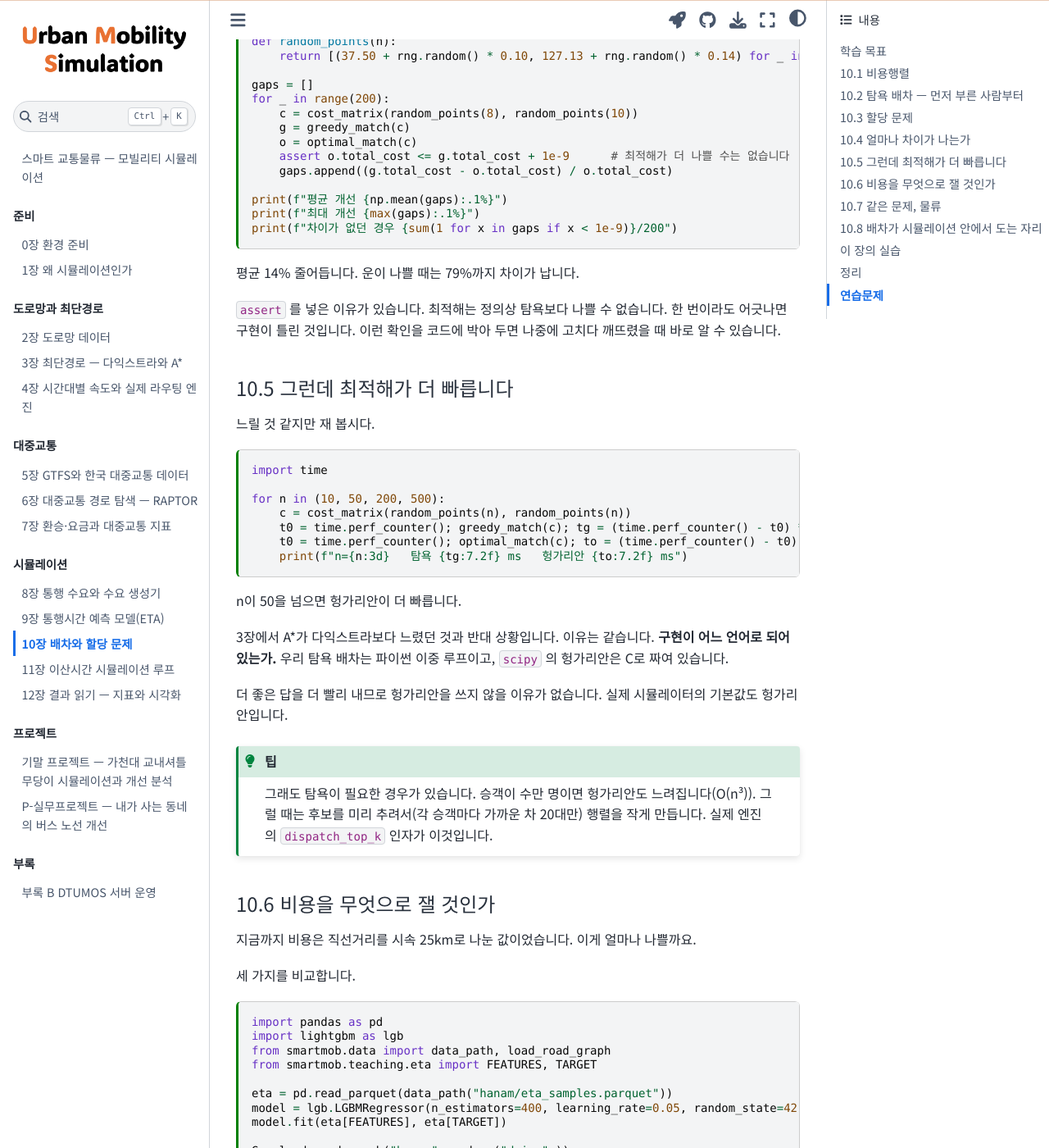
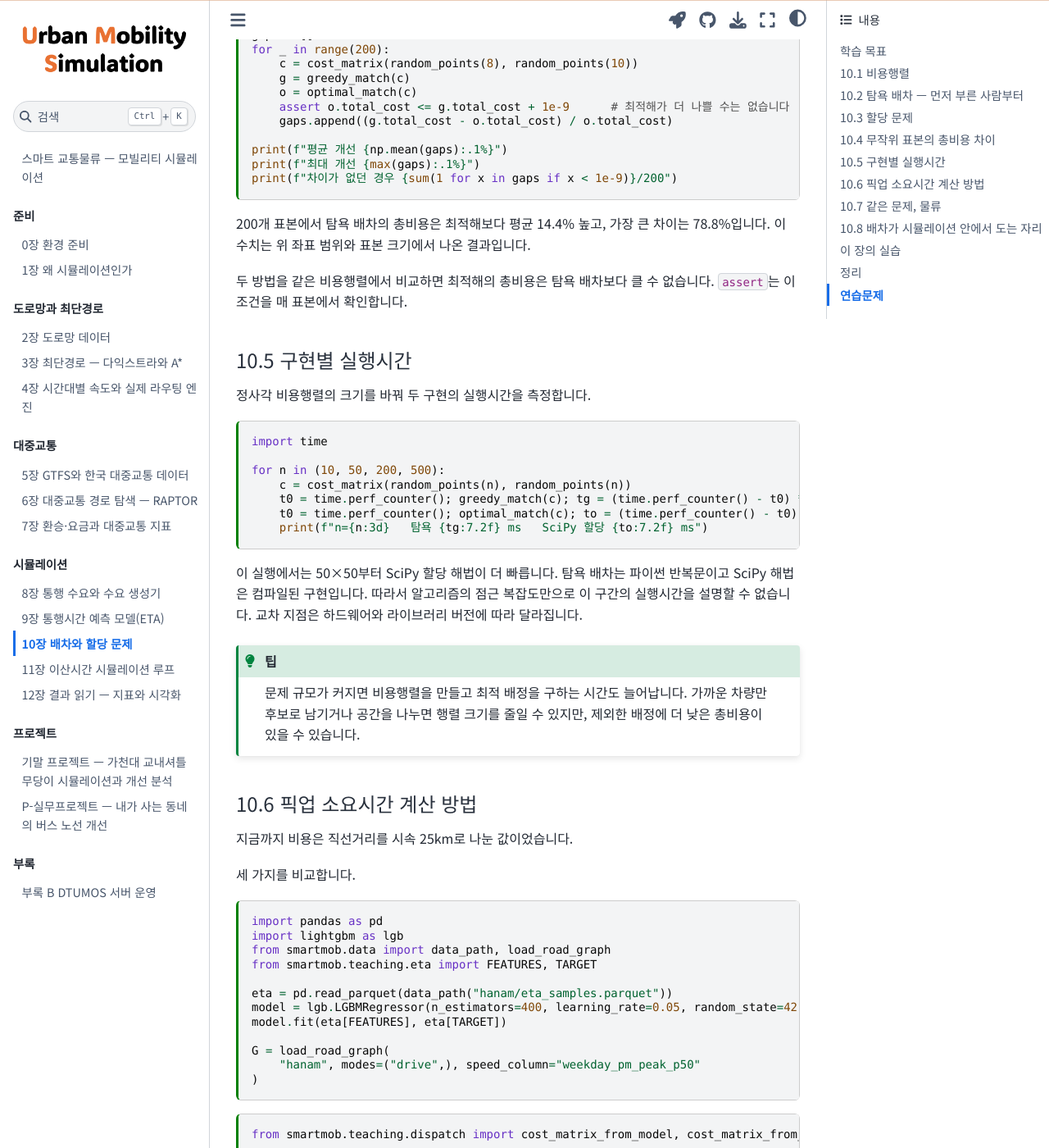
Before and after one commit to jihoyeo/mobility-simulation-book, a Jupyter Book: the page built from ko/ch10_dispatch.md, in a window 1280 px wide and 1400 px high, scrolled down 2062 px. Shown: the whole window at 82% size. Built offline with Jupyter Book 1.0.4 settings and Sphinx 7.4.7 and the Sphinx Book theme 1.1.4, drawn with Linux system fonts in a browser that asks for light colours; some of the changed text lies outside the part shown.

Commit message:
10장 할당 문제 설명과 시간대 비교 교정
20!의 규모와 SciPy 할당 구현명을 바로잡고 표본 결과를 일반화한 문장을 삭제합니다. ETA와 도로망의 시간대 조건을 맞추고 물류 할당과 차량경로 문제를 구분합니다.

````diff
--- a/ko/ch10_dispatch.md
+++ b/ko/ch10_dispatch.md
@@ -14,11 +14,9 @@
 
 # 10장 배차와 할당 문제
 
-승객 세 명이 거의 동시에 택시를 부르고, 근처에 빈 차가 세 대 있습니다. 누구에게 어느 차를 보낼까요.
+여러 요청을 여러 빈 차량에 동시에 배정하려면 요청마다 차량 한 대를 선택해야 합니다. 각 요청을 따로 처리하면 같은 차량이 여러 요청의 최근접 차량일 때 처리 순서에 따라 결과가 달라집니다.
 
-당연해 보이는 답은 "각자 가장 가까운 차"입니다. 그런데 세 사람의 가장 가까운 차가 같은 차일 수 있습니다. 먼저 부른 사람에게 주면 나머지 둘은 멀리 있는 차를 받습니다.
-
-전체를 놓고 보면 더 나은 짝이 있을 수 있습니다. 이 장에서 그 짝을 찾습니다.
+이 장에서는 요청과 차량 사이의 픽업 시간을 비용행렬로 만들고, 처리 순서에 따른 탐욕 배차와 총비용을 최소화하는 할당 문제 해법을 비교합니다.
 
 ## 학습 목표
 
@@ -29,7 +27,7 @@
 
 ## 10.1 비용행렬
 
-문제를 표로 적으면 명확해집니다. 행이 승객, 열이 차량, 칸이 그 차가 그 승객에게 가는 데 걸리는 시간입니다.
+비용행렬의 행은 승객, 열은 차량이며 각 칸에는 해당 차량의 픽업 소요시간이 들어갑니다.
 
 ```{code-cell} python
 import numpy as np
@@ -63,9 +61,7 @@
 print(f"\n총 대기 {result.total_cost:.2f}분")
 ```
 
-승객 0이 차량 0을 가져갑니다. 승객 1은 차량 0이 없어졌으므로 차선을 받습니다.
-
-공정해 보입니다. 먼저 부른 사람이 먼저 받으니까요. 그런데 **전체 대기시간의 합**을 보면 더 나은 배치가 있을 수 있습니다.
+승객 0에게 차량 0을 배정하면 이후 승객은 남은 차량 중에서 선택합니다. 입력 순서가 앞선 요청을 먼저 처리하지만, 전체 픽업 시간의 합을 최소화하지는 않습니다.
 
 ## 10.3 할당 문제
 
@@ -78,9 +74,9 @@
 print(f"최선의 짝: {best}, 총 대기 {sum(costs[i, best[i]] for i in range(3)):.2f}분")
 ```
 
-문제는 규모입니다. 승객이 20명이면 경우의 수가 20 팩토리얼, 약 2조 4천억 가지입니다. 전부 세는 것은 불가능합니다.
+승객과 차량이 각각 20이면 일대일 배정은 20!, 약 243경 가지입니다. 완전탐색으로 모두 계산할 수 없는 규모입니다.
 
-다행히 이 문제에는 이름과 해법이 있습니다. **할당 문제(assignment problem)** 이고, 헝가리안 알고리즘으로 다항 시간에 풉니다. `scipy` 가 구현을 제공하므로 직접 짜지 않습니다.
+이 문제를 선형합 할당 문제(linear sum assignment problem)라고 합니다. `scipy.optimize.linear_sum_assignment`는 수정 Jonker–Volgenant 알고리즘으로 최적 배정을 계산합니다.[^scipy-lsa]
 
 ```{code-cell} python
 from smartmob.teaching.dispatch import optimal_match
@@ -91,9 +87,9 @@
 print(f"\n총 대기 {opt.total_cost:.2f}분 (탐욕은 {result.total_cost:.2f}분)")
 ```
 
-## 10.4 얼마나 차이가 나는가
+## 10.4 무작위 표본의 총비용 차이
 
-세 명으로는 감이 안 옵니다. 무작위 상황을 200번 만들어 비교합니다.
+승객 8명과 차량 10명의 위치를 무작위로 생성한 200개 비용행렬에서 두 방법을 비교합니다.
 
 ```{code-cell} python
 import random
@@ -116,13 +112,13 @@
 print(f"차이가 없던 경우 {sum(1 for x in gaps if x < 1e-9)}/200")
 ```
 
-평균 14% 줄어듭니다. 운이 나쁠 때는 79%까지 차이가 납니다.
+200개 표본에서 탐욕 배차의 총비용은 최적해보다 평균 14.4% 높고, 가장 큰 차이는 78.8%입니다. 이 수치는 위 좌표 범위와 표본 크기에서 나온 결과입니다.
 
-`assert` 를 넣은 이유가 있습니다. 최적해는 정의상 탐욕보다 나쁠 수 없습니다. 한 번이라도 어긋나면 구현이 틀린 것입니다. 이런 확인을 코드에 박아 두면 나중에 고치다 깨뜨렸을 때 바로 알 수 있습니다.
+두 방법을 같은 비용행렬에서 비교하면 최적해의 총비용은 탐욕 배차보다 클 수 없습니다. `assert`는 이 조건을 매 표본에서 확인합니다.
 
-## 10.5 그런데 최적해가 더 빠릅니다
+## 10.5 구현별 실행시간
 
-느릴 것 같지만 재 봅시다.
+정사각 비용행렬의 크기를 바꿔 두 구현의 실행시간을 측정합니다.
 
 ```{code-cell} python
 import time
@@ -131,22 +127,18 @@
     c = cost_matrix(random_points(n), random_points(n))
     t0 = time.perf_counter(); greedy_match(c); tg = (time.perf_counter() - t0) * 1000
     t0 = time.perf_counter(); optimal_match(c); to = (time.perf_counter() - t0) * 1000
-    print(f"n={n:3d}   탐욕 {tg:7.2f} ms   헝가리안 {to:7.2f} ms")
+    print(f"n={n:3d}   탐욕 {tg:7.2f} ms   SciPy 할당 {to:7.2f} ms")
 ```
 
-n이 50을 넘으면 헝가리안이 더 빠릅니다.
-
-3장에서 A\*가 다익스트라보다 느렸던 것과 반대 상황입니다. 이유는 같습니다. **구현이 어느 언어로 되어 있는가.** 우리 탐욕 배차는 파이썬 이중 루프이고, `scipy` 의 헝가리안은 C로 짜여 있습니다.
-
-더 좋은 답을 더 빨리 내므로 헝가리안을 쓰지 않을 이유가 없습니다. 실제 시뮬레이터의 기본값도 헝가리안입니다.
+이 실행에서는 50×50부터 SciPy 할당 해법이 더 빠릅니다. 탐욕 배차는 파이썬 반복문이고 SciPy 해법은 컴파일된 구현입니다. 따라서 알고리즘의 점근 복잡도만으로 이 구간의 실행시간을 설명할 수 없습니다. 교차 지점은 하드웨어와 라이브러리 버전에 따라 달라집니다.
 
 ```{tip}
-그래도 탐욕이 필요한 경우가 있습니다. 승객이 수만 명이면 헝가리안도 느려집니다(O(n³)). 그럴 때는 후보를 미리 추려서(각 승객마다 가까운 차 20대만) 행렬을 작게 만듭니다. 실제 엔진의 `dispatch_top_k` 인자가 이것입니다.
+문제 규모가 커지면 비용행렬을 만들고 최적 배정을 구하는 시간도 늘어납니다. 가까운 차량만 후보로 남기거나 공간을 나누면 행렬 크기를 줄일 수 있지만, 제외한 배정에 더 낮은 총비용이 있을 수 있습니다.
 ```
 
-## 10.6 비용을 무엇으로 잴 것인가
+## 10.6 픽업 소요시간 계산 방법
 
-지금까지 비용은 직선거리를 시속 25km로 나눈 값이었습니다. 이게 얼마나 나쁠까요.
+지금까지 비용은 직선거리를 시속 25km로 나눈 값이었습니다.
 
 세 가지를 비교합니다.
 
@@ -162,7 +154,9 @@
 model = lgb.LGBMRegressor(n_estimators=400, learning_rate=0.05, random_state=42, verbose=-1)
 model.fit(eta[FEATURES], eta[TARGET])
 
-G = load_road_graph("hanam", modes=("drive",))
+G = load_road_graph(
+    "hanam", modes=("drive",), speed_column="weekday_pm_peak_p50"
+)
 ```
 
 ```{code-cell} python
@@ -177,12 +171,12 @@
 
 print(f"직선거리   {t_s * 1000:7.1f} ms")
 print(f"ETA 모델   {t_m * 1000:7.1f} ms")
-print(f"실제 라우팅 {t_r * 1000:7.1f} ms")
+print(f"도로망 라우팅 {t_r * 1000:7.1f} ms")
 ```
 
-라우팅이 가장 느립니다. 6×8=48칸을 채우는 데만 이만큼 걸립니다.
+출력은 48개 조합을 한 번에 예측한 시간과 다익스트라를 48번 실행한 시간을 비교합니다. 도로망 적재와 모델 학습 시간은 포함하지 않습니다.
 
-세 방법이 같은 결정을 내리는지 봅니다. 중요한 것은 비용의 절댓값이 아니라 **어느 차를 고르는가**입니다.
+세 비용행렬로 각각 배정한 뒤, 18시 도로망 비용으로 만든 배정과 일치하는 쌍의 수를 셉니다.
 
 ```{code-cell} python
 choice_straight = optimal_match(c_straight)
@@ -196,7 +190,7 @@
 print(f"ETA 모델 vs 라우팅  일치 {len(pairs(choice_model) & pairs(choice_router))}/{len(pairs(choice_router))}")
 ```
 
-실제 라우팅으로 매긴 비용으로 각 결정을 채점해 봅니다.
+도로망 라우팅 비용으로 각 배정의 총비용을 계산합니다.
 
 ```{code-cell} python
 def score(result):
@@ -208,25 +202,19 @@
 print(f"라우팅으로 정한 배차의 실제 총 대기  {score(choice_router):.1f}분")
 ```
 
-라우팅으로 정한 것이 가장 낫습니다. 채점 기준 자체가 라우팅 비용이므로 당연한 결과입니다.
-
-중요한 것은 **ETA 모델이 라우팅에 얼마나 가까운가**입니다. 라우팅의 3천분의 1 시간으로 거의 같은 결정을 내린다면 쓸 만합니다.
+라우팅 비용을 최소화한 배정은 같은 비용으로 채점할 때 가장 작습니다. 직선거리와 ETA 모델을 쓸지는 여러 배차 시점에서 배정 일치율, 라우팅 기준 총비용 차이, 계산시간을 함께 측정해 판단합니다. 한 개의 6×8 예제로 일반적인 성능을 결론 내릴 수 없습니다.
 
 ## 10.7 같은 문제, 물류
 
 지금 푼 문제를 다시 봅시다. 여러 개의 A와 여러 개의 B를 짝지어 총 비용을 가장 작게 만드는 문제입니다.
 
-물류에서 그대로 나옵니다.
+일대일 할당이 필요한 물류 작업에도 같은 형식을 쓸 수 있습니다.
 
-- 창고 3곳과 매장 5곳 사이의 배송량 배정
-- 배송기사 10명과 배송 구역 10개의 배정
-- 주문 100건과 배송차 20대의 배정
+- 배송기사와 당일 담당 구역의 배정
+- 한 번에 한 건씩 처리하는 주문과 배송차의 배정
+- 작업과 장비의 배정
 
-승객을 주문으로, 차량을 배송차로 바꾸기만 하면 같은 코드가 돕니다.
-
-한 가지가 다릅니다. 택시는 한 사람을 태우고 목적지로 갑니다. 배송차는 여러 곳을 차례로 돕니다. 이때 정할 것은 짝짓기가 아니라 **방문 순서**입니다.
-
-배송지 12곳을 도는 가장 짧은 순서를 찾아봅시다. 외판원 문제(TSP)입니다.
+차량 한 대가 여러 배송지를 방문하는 순서를 정하는 문제는 외판원 문제(TSP)입니다. 다음 예제에서는 배송지 12곳의 순서를 계산합니다.
 
 ```{code-cell} python
 from smartmob.teaching.dispatch import nearest_neighbour, route_length_km, two_opt
@@ -241,7 +229,7 @@
     print(f"{label:10s} {route_length_km(stops, order):6.2f} km")
 ```
 
-가장 가까운 곳부터 도는 것만으로도 크게 줄고, 2-opt로 한 번 더 줄어듭니다.
+이 표본에서는 주어진 순서, 최근접 이웃, 2-opt 순서로 경로 길이가 줄어듭니다. 최근접 이웃과 2-opt는 휴리스틱이므로 모든 입력에서 최적 경로를 보장하지 않습니다.
 
 2-opt는 단순합니다. 경로에서 두 지점을 골라 그 사이를 뒤집어 봅니다. 짧아지면 채택하고, 더 이상 짧아지지 않을 때까지 반복합니다. 경로가 스스로 교차하는 부분을 푸는 효과가 있습니다.
 
@@ -261,10 +249,10 @@
 fig.tight_layout();
 ```
 
-왼쪽 그림에서 선이 교차하는 곳이 보입니다. 오른쪽에서는 풀렸습니다.
+두 그림은 최근접 이웃 경로와 2-opt를 적용한 경로를 비교합니다.
 
 ```{note}
-차량이 여러 대이고 각 차에 적재 한계가 있으면 차량경로 문제(VRP)가 됩니다. 실무에서는 Google OR-Tools 같은 전용 솔버를 씁니다. 원리는 여기서 본 것과 같습니다. 좋은 해를 하나 만들고, 조금씩 바꿔 가며 개선합니다.
+차량이 여러 대이고 적재량이나 시간창 같은 제약이 있으면 차량경로 문제(VRP)가 됩니다. 할당 문제보다 변수와 제약이 늘어나므로 별도의 모형과 해법이 필요합니다.
 ```
 
 ## 10.8 배차가 시뮬레이션 안에서 도는 자리
@@ -286,7 +274,7 @@
 
 노트북 `labs/ch10_dispatch.ipynb` 를 열어 함께 돌립니다.
 
-모든 경우를 세어 보는 완전탐색으로 정답지를 만들고, 그것으로 헝가리안 알고리즘을 검증합니다.
+작은 비용행렬의 모든 배정을 열거해 SciPy 할당 해법의 반환값과 비교합니다.
 
 ```bash
 jupyter lab labs/ch10_dispatch.ipynb
@@ -295,11 +283,11 @@
 ## 정리
 
 - 배차는 비용행렬 문제입니다. 행이 승객, 열이 차량, 칸이 도착 예상시간입니다
-- 탐욕 배차는 먼저 부른 사람부터 가장 가까운 차를 줍니다. 단순하지만 전체로는 손해입니다
-- 할당 문제로 풀면 총 대기시간이 평균 14% 줄고, 나쁠 때는 79%까지 차이가 납니다
-- 헝가리안은 `scipy` 구현이라 파이썬 탐욕보다 오히려 빠릅니다. n=50부터 역전됩니다
-- 비용을 무엇으로 재느냐가 결정을 바꿉니다. 직선거리는 싸지만 강 건너 차를 고릅니다
-- 같은 할당 문제가 물류 배정에 그대로 쓰이고, 여러 곳을 도는 문제는 TSP·VRP가 됩니다
+- 탐욕 배차는 입력 순서대로 남은 차량 중 비용이 가장 작은 차량을 선택합니다
+- 이 장의 무작위 표본에서 탐욕 배차의 총비용은 최적해보다 평균 14.4% 높았습니다
+- 실행시간의 교차 지점은 구현과 실행 환경에 따라 달라집니다
+- 비용 산정 방법은 배정 결과를 바꿀 수 있으므로 같은 시간대의 라우팅 결과와 비교합니다
+- 일대일 배정은 할당 문제이고, 여러 배송지의 방문 순서를 정하는 문제는 TSP·VRP입니다
 - 11장에서 이 배차를 시간 축 위에서 반복시킵니다
 
 ## 연습문제
@@ -309,7 +297,7 @@
 
 `greedy_match` 의 처리 순서를 바꿔 봅시다.
 호출 순서 대신 (a) 가장 가까운 차가 있는 승객부터, (b) 가장 먼 승객부터 처리하면
-총 대기시간이 어떻게 달라지나요?
+세 처리 순서의 총 대기시간을 비교합니다.
 
 산출물: 세 가지 순서의 총 대기시간 비교(무작위 100회 평균), 어느 쪽이 나은지와 그 이유.
 ```
@@ -335,10 +323,12 @@
 (a) 최대 대기시간을 가장 작게 (아무도 오래 기다리지 않게)
 (b) 대기시간이 10분을 넘는 승객 수를 가장 적게
 
-두 목적을 각각 어떻게 풀지 생각해 보고, 하나를 구현해 봅시다.
+두 목적의 풀이 방법을 정리하고 하나를 구현합니다.
 (a)는 이분 탐색 + 실행 가능성 검사로, (b)는 비용을 다시 정의해 풀 수 있습니다.
 
-세 목적이 만드는 결과가 어떻게 다른지 비교합니다.
+세 목적함수의 결과를 같은 지표로 비교합니다.
 
 산출물: 구현 코드, 세 목적의 결과 비교표(총·평균·최대 대기, 10분 초과 인원), 해석 4~5줄.
 ```
+
+[^scipy-lsa]: [SciPy `linear_sum_assignment` 문서](https://docs.scipy.org/doc/scipy/reference/generated/scipy.optimize.linear_sum_assignment.html)
````
Also changed, not shown: 2 other files.
